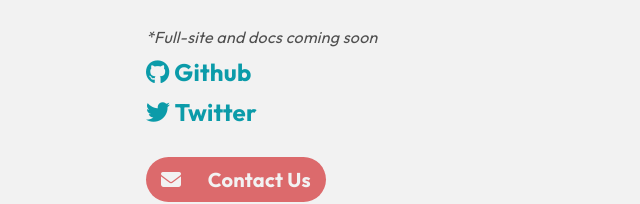
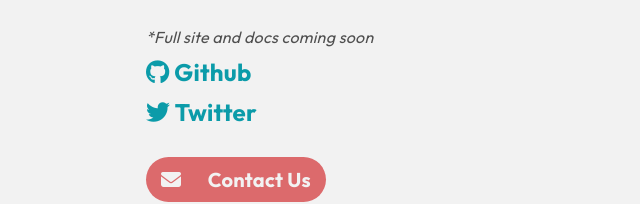
Before and after one commit to many-exchange/website, a plain HTML site: page index.html in a window 1280 px wide. Shown: the part 376-580 px from the top of the page, 319-959 px from the left. Drawn offline with Linux system fonts and the light colour scheme.

Commit message:
fix typo

```diff
--- a/index.html
+++ b/index.html
@@ -152,7 +152,7 @@
       <h3 class="grey-text">NASDAQ for DeFi.</h3>
       <span class="grey-text">Low-latency, ITCH / OUCH style protocols and turnkey solutions for traders.</span>
       <br>
-      <span class="grey-text"><i>*Full-site and docs coming soon</i></span>
+      <span class="grey-text"><i>*Full site and docs coming soon</i></span>
       <a href="https://github.com/many-exchange" target="_blank">
         <h2>
           <i class="fab fa-github"></i>
```
